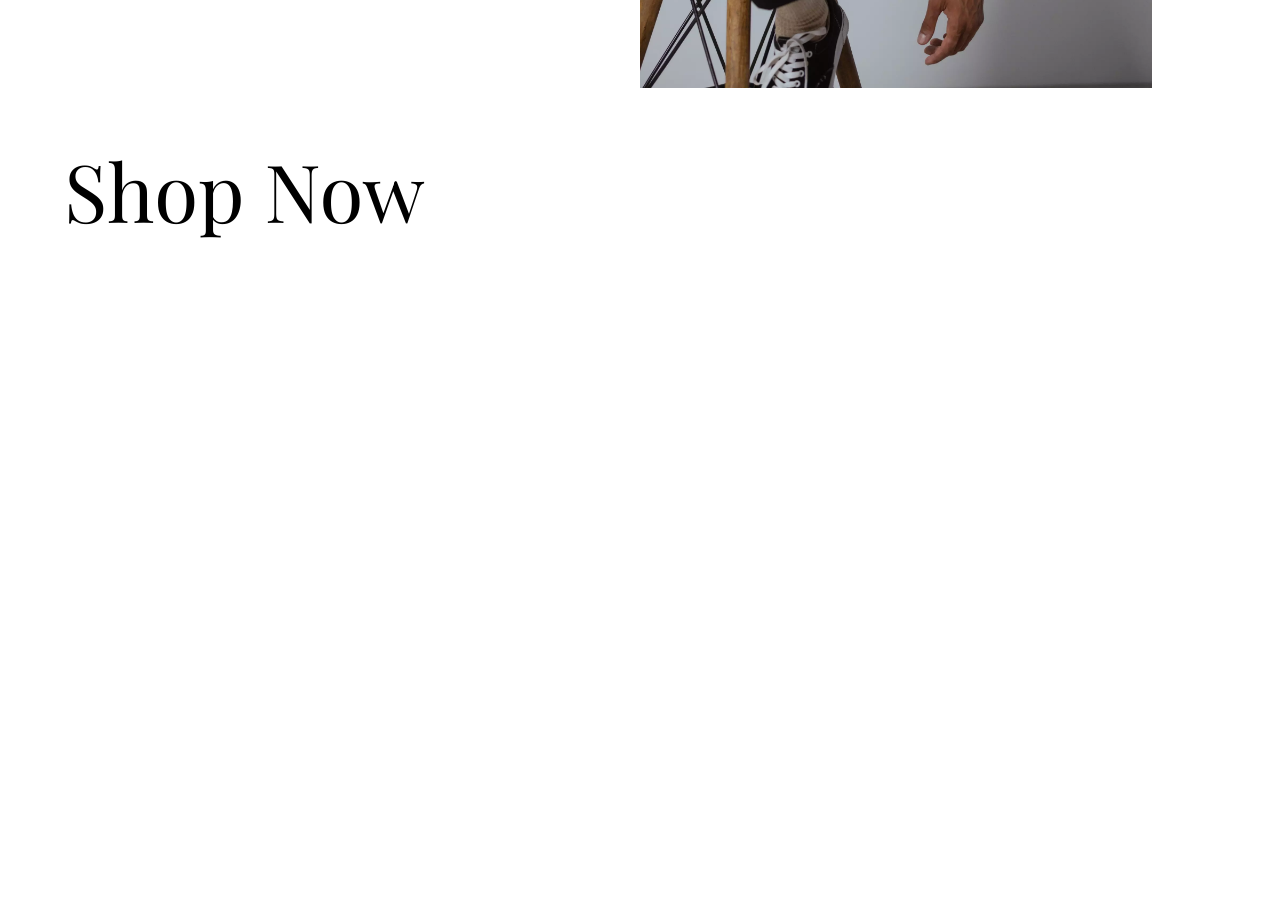
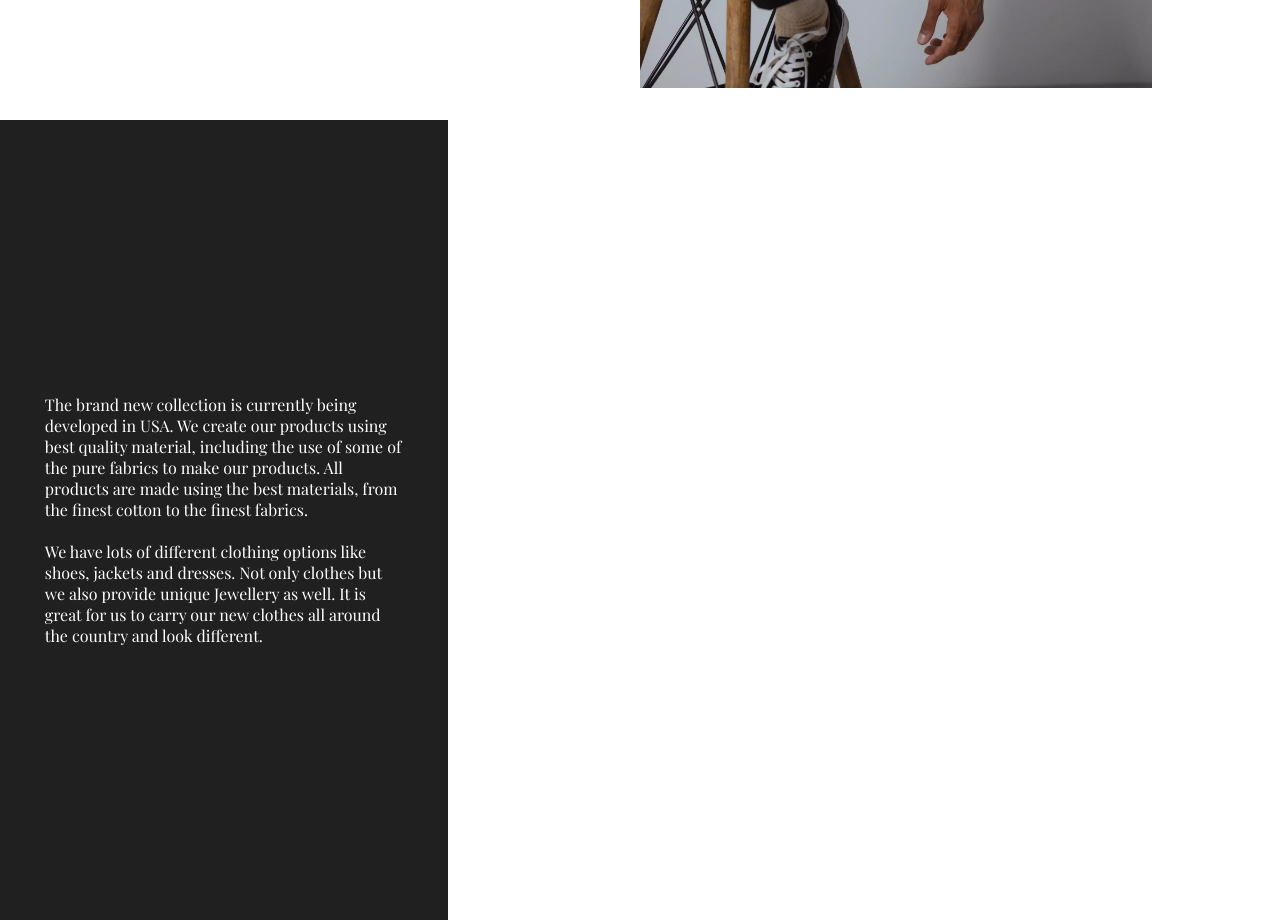
Before and after one commit to ayezabashir/Fashion-Studio, a React (Vite) app: page / in a window 1280 px wide. Shown: the part 1480-2400 px from the top of the page. Built offline with nearby package versions, Linux system fonts and the light colour scheme; a web font is replaced by a local one; what react-locomotive-scroll would draw is missing.

Commit message:
left section

```diff
--- a/src/App.css
+++ b/src/App.css
@@ -58,5 +58,5 @@ button {
   font-size: 2rem;
 }
 .fontxxl {
-  font-size: 5rem;
+  font-size: 4.5rem;
 }
--- a/src/pages/shop/Shop.jsx
+++ b/src/pages/shop/Shop.jsx
@@ -16,13 +16,40 @@ const Title = styled.h1`
         position: absolute;
         top:1rem;
         left:5%;
+        z-index:6;
+        color:#fff;
+        text-shadow:1px 1px 1px black;
+`
+
+const Left = styled.div`
+        width:35%;
+        min-height:100vh;
         z-index:5;
+        position:fixed;
+        left:0;
+        background-color:#202020;
+        color:#fff;
+        display:flex;
+        justify-content:center;
+        align-items:center;
+        p{
+            width:80%;
+            margin:0 auto;
+        }
+
 `
 
 const Shop = () => {
     return (
         <ShopContainer>
-            <Title data-scroll data-scroll-speed="-2" data-scroll-direction="horizontal" className="fontxxl">Shop Now</Title>
+            <Title data-scroll data-scroll-speed="-1" className="fontxxl">Shop Now</Title>
+            <Left className="fontmd">
+                <p>
+                    The brand new collection is currently being developed in USA. We create our products using best quality material, including the use of some of the pure fabrics to make our products. All products are made using the best materials, from the finest cotton to the finest fabrics.
+                    <br /><br />
+                    We have lots of different clothing options like shoes, jackets and dresses. Not only clothes but we also provide unique Jewellery as well. It is great for us to carry our new clothes all around the country and look different.
+                </p>
+            </Left>
         </ShopContainer>
     )
 }
```
